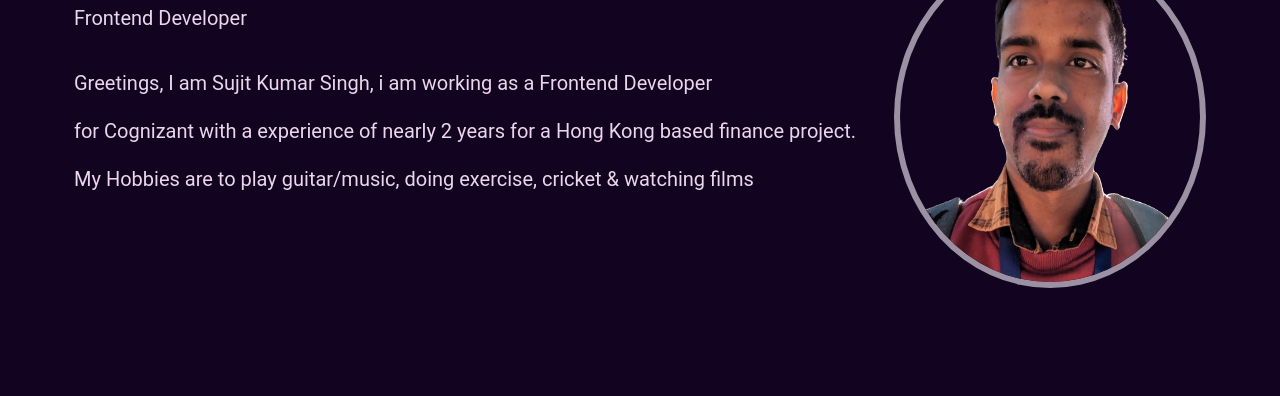
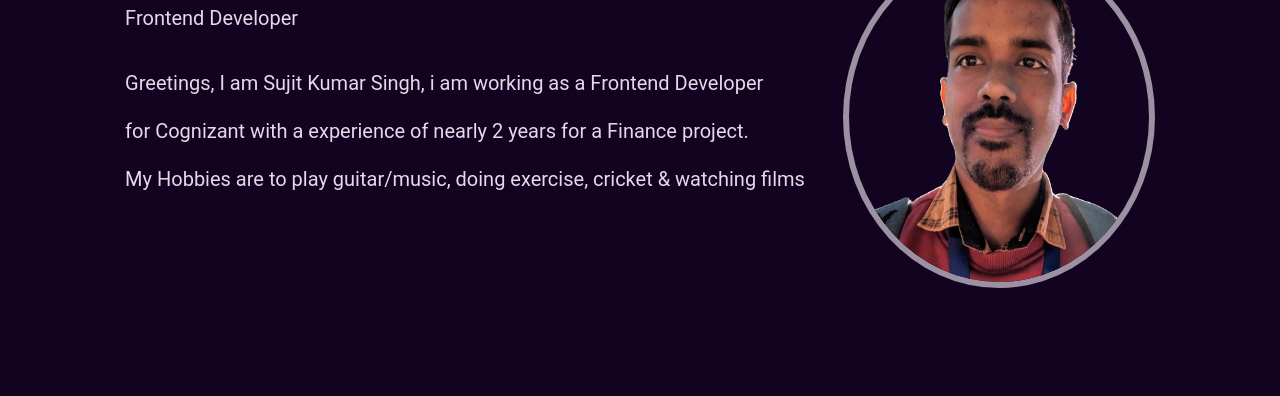
Before and after one commit to sujitsingh08rdm/portfolio-newSuijt, a plain HTML site: page index.html in a window 1280 px wide. Shown: the part 704-1100 px from the top of the page. Drawn offline with Linux system fonts and the light colour scheme.

Commit message:
Update index.html

```diff
--- a/index.html
+++ b/index.html
@@ -76,7 +76,7 @@
                 Greetings, I am Sujit Kumar Singh, i am working as a Frontend
                 Developer <br />
                 <br />for Cognizant with a experience of nearly 2 years for a
-                Hong Kong based finance project.
+                Finance project.
                 <br />
                 <br />
                 My Hobbies are to play guitar/music, doing exercise, cricket &
```
